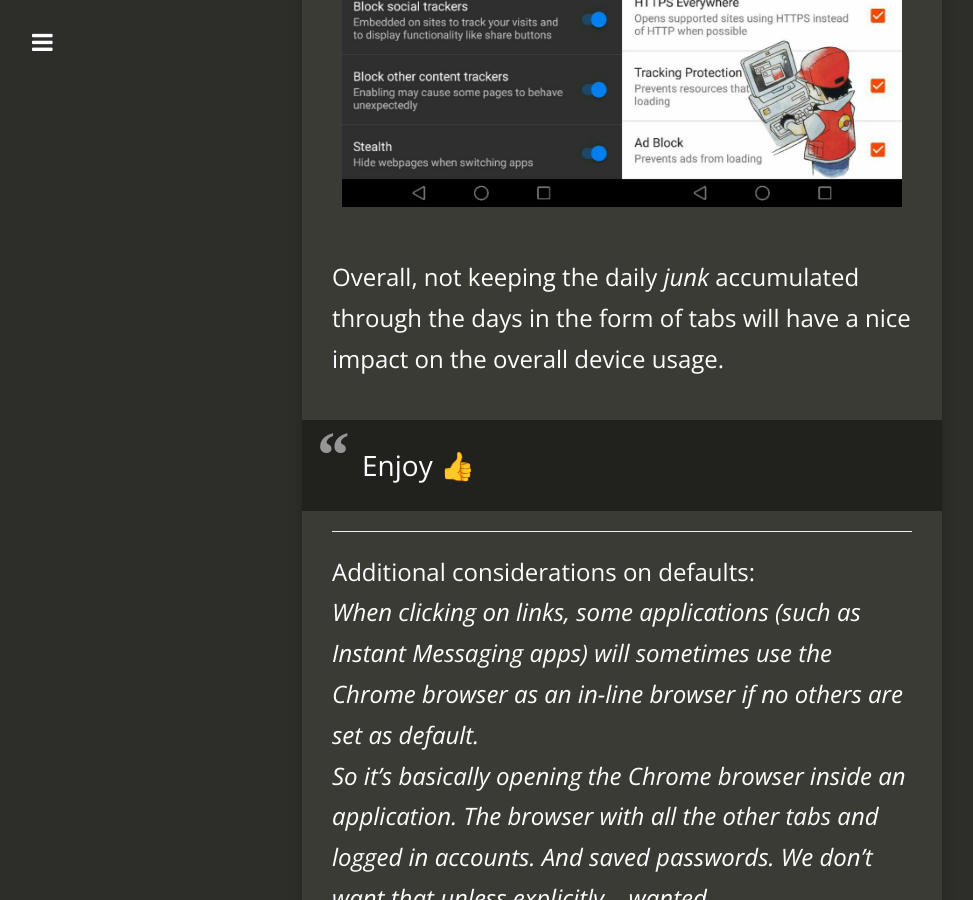
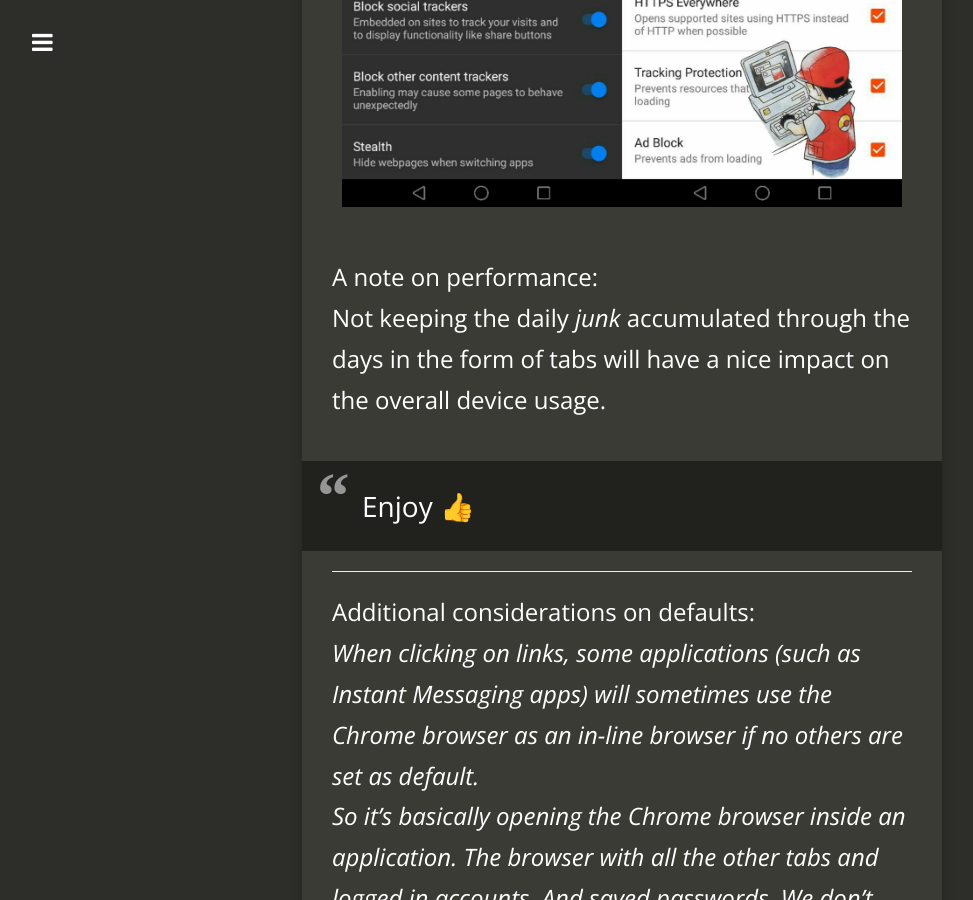
Before and after one commit to khast3x/khast3x.github.io, a Jekyll site: the page built from _posts/2018-02-07-Android-browsers.md, in a window 1280 px wide and 900 px high, scrolled down 4301 px. Shown: the whole window, without its empty margins (18-991 px from the left). Built offline with Jekyll 4.4.1, drawn with Linux system fonts in a browser that asks for light colours; nearby versions of some CDN libraries.

Commit message:
Update 2018-02-07-Android-browsers.md

```diff
--- a/_posts/2018-02-07-Android-browsers.md
+++ b/_posts/2018-02-07-Android-browsers.md
@@ -70,7 +70,8 @@ Tip: you'll have to uncheck _Send metrics_ in the Privacy options.
 I though it would be interesting to include this for the reader's pleasure.
 ![browsers_privacy_settings](https://github.com/khast3x/khast3x.github.io/blob/master/assets/demo/browsers_privacy_settings.jpg?raw=true)
 
-Overall, not keeping the daily *junk* accumulated through the days in the form of tabs will have a nice impact on the overall device usage.
+A note on performance:
+Not keeping the daily *junk* accumulated through the days in the form of tabs will have a nice impact on the overall device usage.
 
 > Enjoy 👍
 
```
